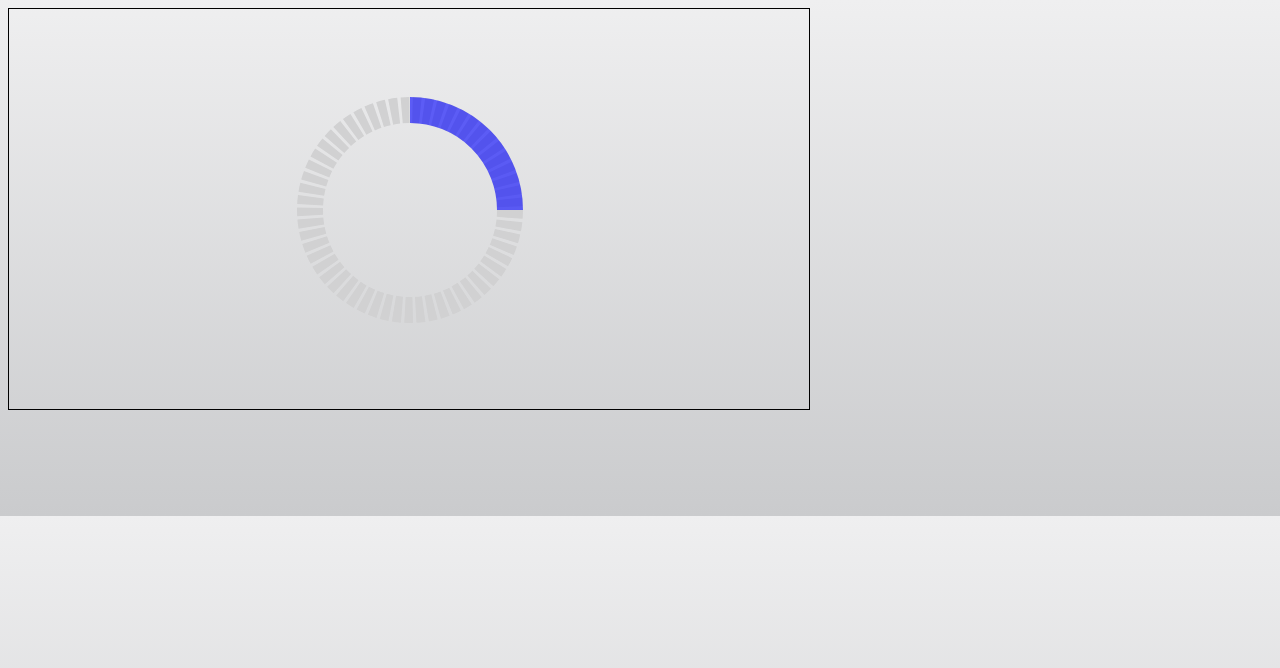
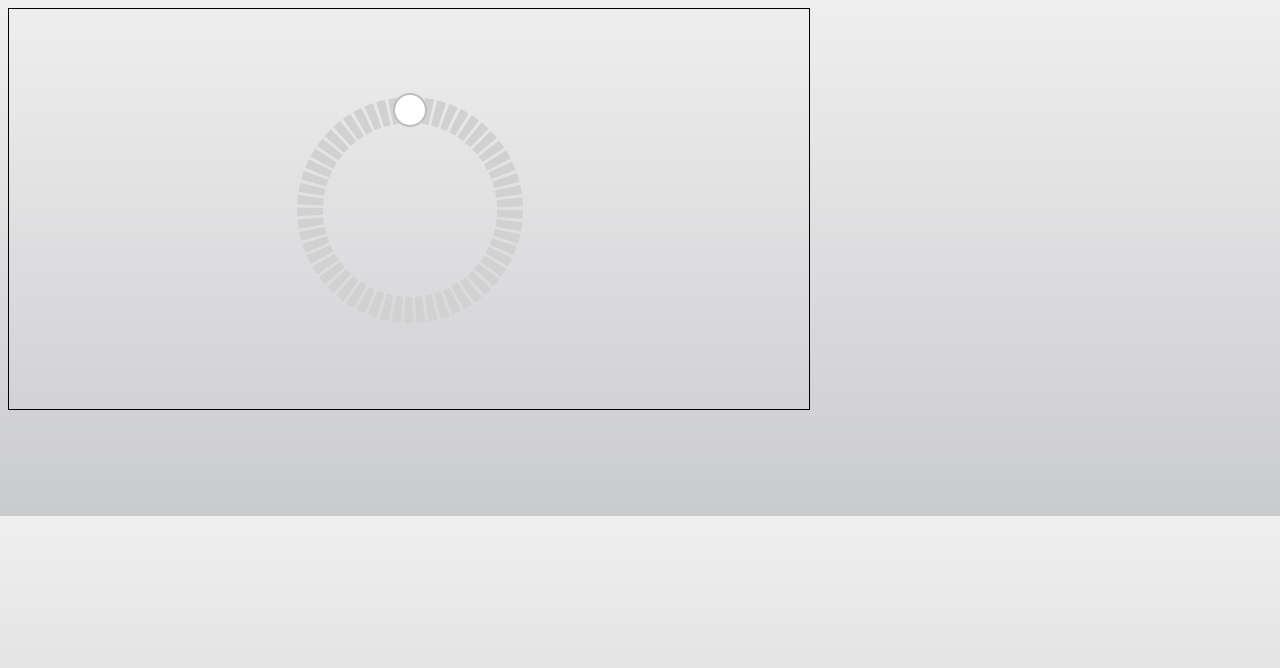
Before and after one commit to Ducz0r/circular-slider, a plain HTML site: page index.html in a window 1280 px wide. Drawn offline with Linux system fonts and the light colour scheme.

Commit message:
Add button to the slider

```diff
--- a/css/circular-slider.css
+++ b/css/circular-slider.css
@@ -4,8 +4,16 @@
   stroke-width: 26;
   fill: none;
 }
+
 .circular-slider .slider-overlay {
   stroke-width: 26;
   stroke-opacity: 0.6;
   fill: none;
 }
+
+.circular-slider .slider-btn {
+  stroke: #bdbdbd;
+  stroke-width: 2;
+  fill: #fff;
+  cursor: pointer;
+}
--- a/js/circular-slider.js
+++ b/js/circular-slider.js
@@ -22,15 +22,14 @@
     this.opts.step = step || 5; // Should not be 0
     this.opts.radius = radius || 100; // Should not be 0
     this.opts.valueChanged = valueChanged || undefined;
-    this.opts.initValue = initValue || 25;
+    this.opts.initValue = initValue || 0;
     this.calcs = {}; // Internal calculations for drawing
     this.elements = {}; // References to elements
   }
 
-  // Main drawing function
   CircularSlider.prototype.draw = function() {
     calculateDrawingData.call(this);
-    var svg = drawSvg.call(this);
+    drawSvg.call(this);
   }
 
   function calculateDrawingData() {
@@ -55,31 +54,42 @@
     sliderBackground.setAttribute('r', this.opts.radius);
     sliderBackground.setAttribute('class', 'slider-bg');
     svg.appendChild(sliderBackground);
-    this.elements.sliderBackground = sliderBackground;
+    this.elements.background = sliderBackground;
 
     var sliderOverlay = document.createElementNS(constants.SVG_NAMESPACE, 'path');
     sliderOverlay.setAttribute('stroke', this.opts.color);
     sliderOverlay.setAttribute('class', 'slider-overlay');
     svg.appendChild(sliderOverlay);
-    this.elements.sliderOverlay = sliderOverlay;
-    updateSliderOverlay.call(this);
+    this.elements.overlay = sliderOverlay;
 
-    return svg;
+    var sliderBtn = document.createElementNS(constants.SVG_NAMESPACE, 'circle');
+    sliderBtn.setAttribute('r', 16);
+    sliderBtn.setAttribute('class', 'slider-btn');
+    svg.appendChild(sliderBtn);
+    this.elements.button = sliderBtn;
+
+    updateDrawing.call(this);
   }
 
-  function updateSliderOverlay() {
+  function updateDrawing() {
     var pos = [
       this.calcs.centerX + Math.sin(this.calcs.angleStart) * this.opts.radius,
       this.calcs.centerY - Math.cos(this.calcs.angleStart) * this.opts.radius,
       this.calcs.centerX + Math.sin(this.calcs.angleEnd) * this.opts.radius,
       this.calcs.centerY - Math.cos(this.calcs.angleEnd) * this.opts.radius
     ];
+
+    // Update overlay
     var arcSweep = this.calcs.angleEnd - this.calcs.angleStart <= Math.PI ? 0 : 1;
     var d = [
       'M', pos[0], pos[1],
       'A', this.opts.radius, this.opts.radius, 0, arcSweep, 1, pos[2], pos[3]
     ].join(' ');
-    this.elements.sliderOverlay.setAttribute('d', d);
+    this.elements.overlay.setAttribute('d', d);
+
+    // Update button
+    this.elements.button.setAttribute('cx', pos[2]);
+    this.elements.button.setAttribute('cy', pos[3]);
   }
 
   global.CircularSlider = CircularSlider;
```
